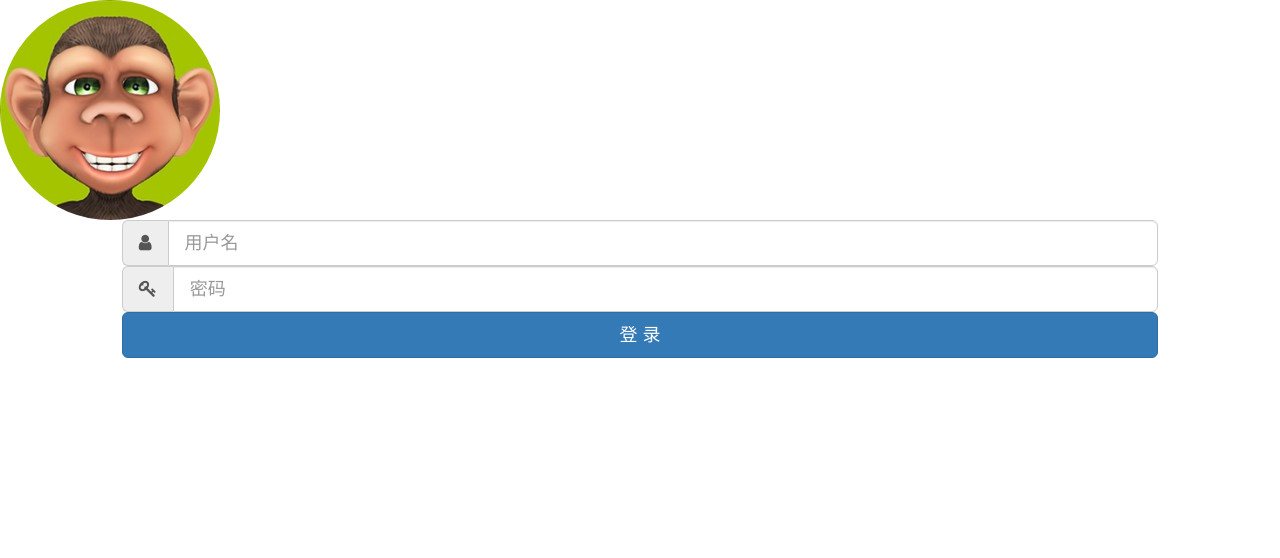
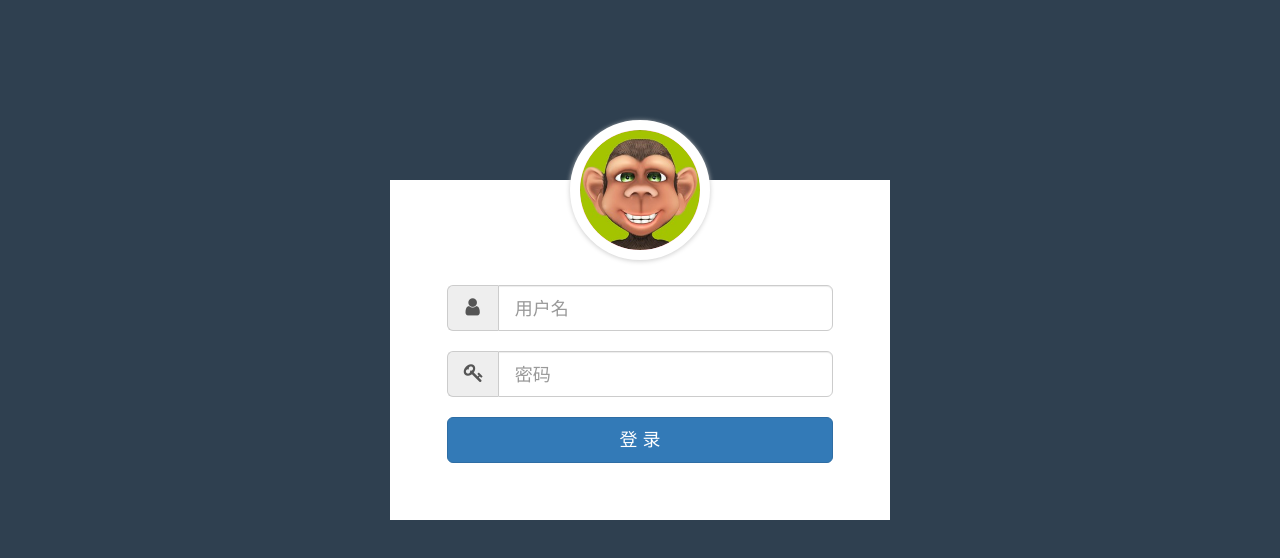
Before and after one commit to 77seasky/boxuegu_11, a website: page src/html/user/login.html in a window 1280 px wide. Drawn offline with nearby package versions, Linux system fonts and the light colour scheme; files that its build step writes are made by us from their sources; files whose address does not match are found by name.

Commit message:
实现登录功能

```diff
--- a/src/html/user/login.html
+++ b/src/html/user/login.html
@@ -1,12 +1,14 @@
 <!DOCTYPE html>
 <html lang="en">
+
 <head>
     <meta charset="UTF-8">
     <title>学IT - 后台管理系统</title>
-    <link rel="stylesheet" href="../../lib/jquery-bootstrap/css/bootstrap.min.css">
-    <link rel="stylesheet" href="../../lib/font-awesome/css/font-awesome.css">
-    <link rel="stylesheet" href="../../less/index.css">
+    <link rel="stylesheet" href="/node_modules/bootstrap/dist/css/bootstrap.min.css">
+    <link rel="stylesheet" href="/node_modules/font-awesome/css/font-awesome.css">
+    <link rel="stylesheet" href="/dist/css/index.css">
 </head>
+
 <body>
     <!-- 登录 -->
     <div class="login">
@@ -14,24 +16,26 @@
             <div class="avatar">
                 <img src="./uploads/monkey.png" class="img-circle" alt="">
             </div>
-            <form action="" class="col-xs-offset-1 col-xs-10">
+            <form id="login-form" action="/v6/login" method="post" class="col-xs-offset-1 col-xs-10">
                 <div class="input-group input-group-lg">
                     <span class="input-group-addon">
                         <i class="fa fa-user"></i>
                     </span>
-                    <input name="" type="text" class="form-control" placeholder="用户名">
+                    <input name="tc_name" type="text" class="form-control" placeholder="用户名">
                 </div>
                 <div class="input-group input-group-lg">
                     <span class="input-group-addon">
                         <i class="fa fa-key"></i>
                     </span>
-                    <input name="" type="password" class="form-control" placeholder="密码">
+                    <input name="tc_pass" type="password" class="form-control" placeholder="密码">
                 </div>
                 <button type="submit" class="btn btn-lg btn-primary btn-block">登 录</button>
             </form>
         </div>
     </div>
 
-    <script src="../../lib/jquery/jquery.min.js"></script>
+    <script src="/dist/js/lib.js"></script>
+    <script src="/dist/js/user/login.js"></script>
 </body>
+
 </html>
```
Also changed, not shown: gulpfile.js (+4 -3 lines), src/js/user/login.js (+38 -0 lines).
